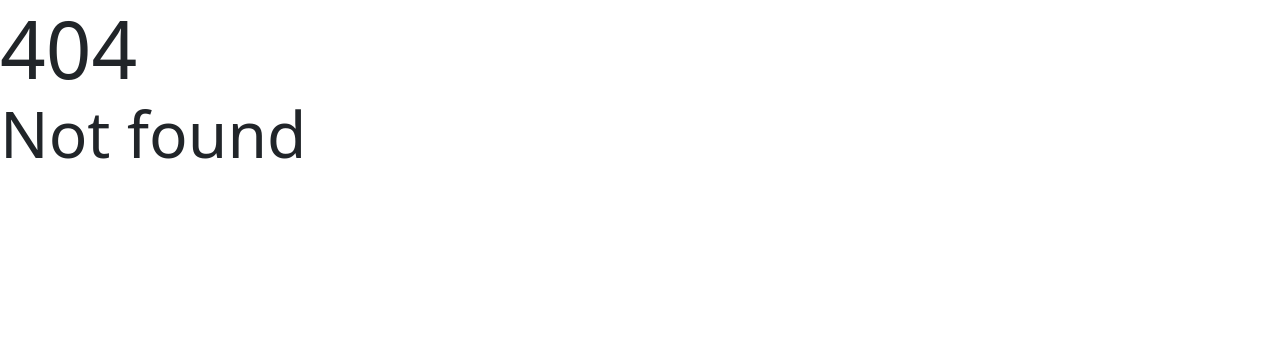
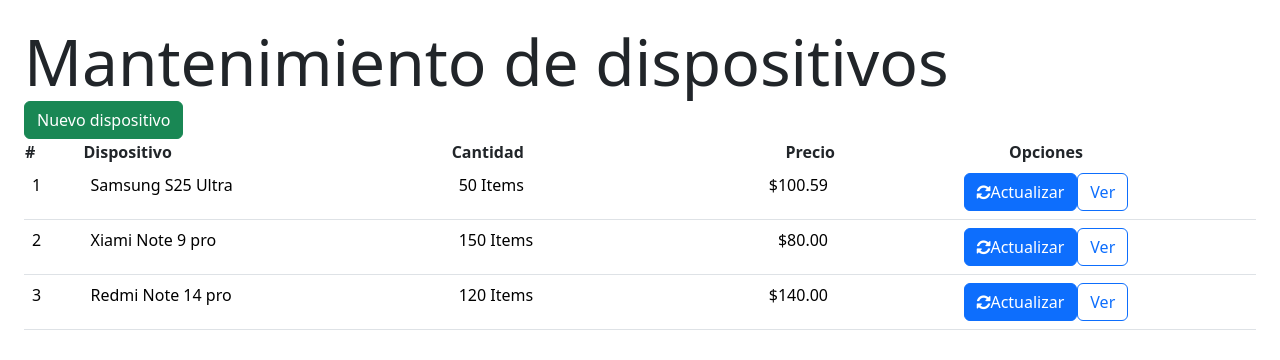
Before and after one commit to ijeyson01/vmtdev-ng, an Angular app: page /device in a window 1280 px wide. Before the commit this address had no page. Shown: the top 360 px of the page. Built offline with nearby package versions, Linux system fonts and the light colour scheme.

Commit message:
Rutas con query params parte 1

```diff
--- a/src/app/app-routing.module.ts
+++ b/src/app/app-routing.module.ts
@@ -10,6 +10,10 @@ const routes: Routes = [
     path: 'auth', component: Ejemplo3Component
   },
   {
+    path: 'device',
+    loadChildren: () => import('./modules/crud/crud.module').then( m => m.CrudModule )
+  },
+  {
     path: 'authld',
     loadComponent: () => import('./vmtdev/ejemplo2/ejemplo2.component').then( m => m.Ejemplo2Component )
   },
@@ -18,7 +22,7 @@ const routes: Routes = [
     loadChildren: () => import('./modules/shopcart/shopcart.module').then( m => m.ShopcartModule )
   },
   {
-    path: 'edit-product',
+    path: 'edit-product/:productid',
     loadChildren: () => import('./modules/product/product.module').then( m => m.ProductModule)
   },
   {
--- /dev/null
+++ b/src/app/datasource/device.datasorurce.ts
@@ -0,0 +1,22 @@
+import { DeviceI } from "../interfaces/device.interface";
+
+export const deviceList: DeviceI[] = [
+    {
+      id: 1,
+      name: 'Samsung S25 Ultra',
+      quantity: 50,
+      price: 100.5891
+    },
+    {
+      id: 2,
+      name: 'Xiami Note 9 pro',
+      quantity: 150,
+      price: 80
+    },
+    {
+      id: 3,
+      name: 'Redmi Note 14 pro',
+      quantity: 120,
+      price: 140
+    }
+  ]
--- a/src/app/modules/crud/crud.module.ts
+++ b/src/app/modules/crud/crud.module.ts
@@ -4,6 +4,7 @@ import { PersonComponent } from './person/person.component';
 import { DeviceComponent } from './device/device.component';
 import { SharedModule } from '../shared/shared.module';
 import { FormsModule } from '@angular/forms';
+import { CrudRoutingModule } from './crud-routing.module';
 
 
 
@@ -15,7 +16,8 @@ import { FormsModule } from '@angular/forms';
   imports: [
     CommonModule,
     SharedModule,
-    FormsModule
+    FormsModule,
+    CrudRoutingModule
   ],
   exports: [
     PersonComponent,
--- a/src/app/modules/crud/device/device.component.ts
+++ b/src/app/modules/crud/device/device.component.ts
@@ -1,6 +1,7 @@
 import { Component, ViewChild } from '@angular/core';
 import { DeviceI } from '../../../interfaces/device.interface';
 import { Modal } from 'bootstrap';
+import { deviceList } from '../../../datasource/device.datasorurce';
 @Component({
   selector: 'app-device',
   templateUrl: './device.component.html',
@@ -14,26 +15,7 @@ export class DeviceComponent {
   newDeviceQuantity: number = 0;
   newDevicePrice: number = 0;
 
-  deviceList: DeviceI[] = [
-    {
-      id: 1,
-      name: 'Samsung S25 Ultra',
-      quantity: 50,
-      price: 100.5891
-    },
-    {
-      id: 2,
-      name: 'Xiami Note 9 pro',
-      quantity: 150,
-      price: 80
-    },
-    {
-      id: 3,
-      name: 'Redmi Note 14 pro',
-      quantity: 120,
-      price: 140
-    }
-  ]
+  deviceList: DeviceI[] = deviceList;
 
   updateTable(deviceUpdate: DeviceI) {
     let findDevice = this.deviceList.find( device => device.id === deviceUpdate.id );
--- a/src/app/modules/shared/crud-button/crud-button.component.html
+++ b/src/app/modules/shared/crud-button/crud-button.component.html
@@ -6,6 +6,9 @@
     type="button" [disabled]="disabled"
     (click)="clickEventUpdate()">
     <i class="fa fa-{{ iconButton }}"></i>{{ labelButton }}
+</button>
+<button class="btn btn-outline-primary">
+    Ver
 </button>
 
 <div class="modal fade" [id]="'deviceModal-'+device.id" tabindex="-1" aria-labelledby="exampleModalLabel" aria-hidden="true">
--- a/src/app/modules/shared/crud-button/crud-button.component.ts
+++ b/src/app/modules/shared/crud-button/crud-button.component.ts
@@ -62,6 +62,8 @@ export class CrudButtonComponent implements AfterViewInit, OnInit {
 
   @Output() clickSave = new EventEmitter<DeviceI>();
 
+  @Output() clicView = new EventEmitter<number>();
+
   clickEventUpdate() {
     this.clickEvent.emit();
   }
@@ -76,4 +78,9 @@ export class CrudButtonComponent implements AfterViewInit, OnInit {
     this.clickSave.emit(deviceUpdate);
   }
 
+  clickEventView() {
+    let productid = this.device.id;
+    this.clicView.emit(productid);
+  }
+
 }
```
Also changed, not shown: src/app/modules/crud/crud-routing.module.ts (added, +15 -0 lines).
